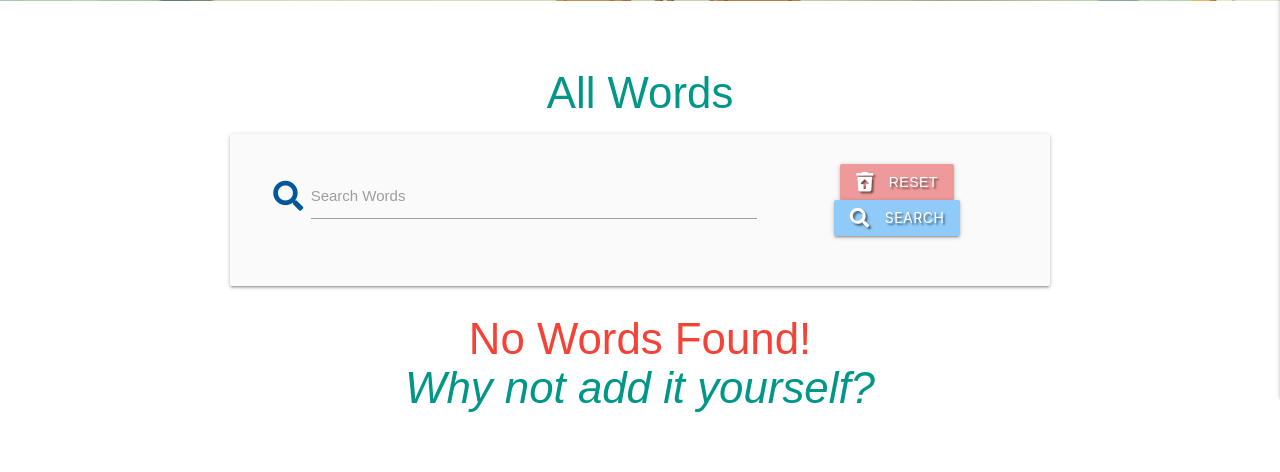
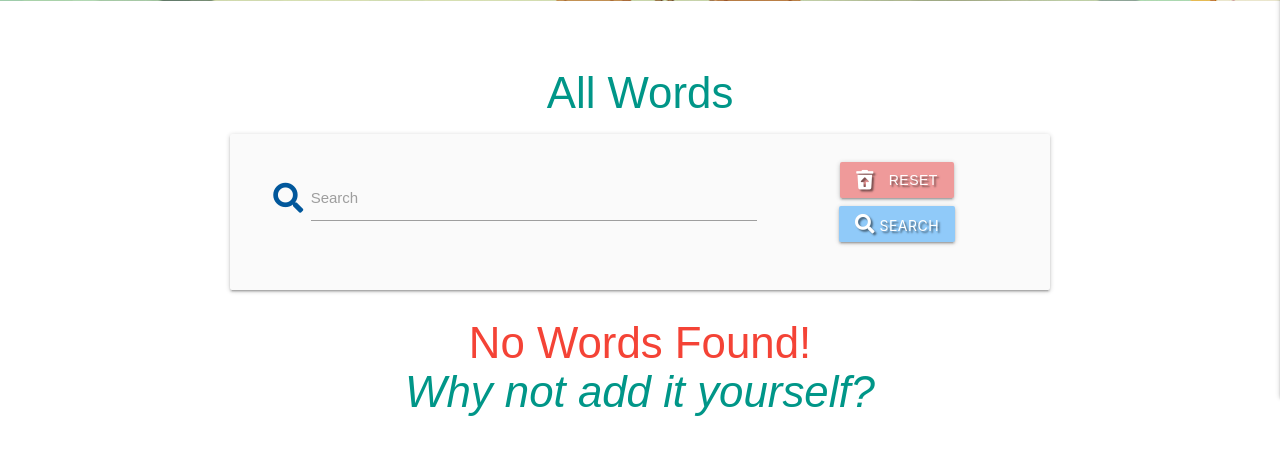
Before and after one commit to Leefarmer83/Translate-It, a Flask app: page /search in a window 1280 px wide. Shown: the part 463-935 px from the top of the page. Before the commit the page ends 875 px from the top, so only its background shows below. Run offline with Flask 2, Linux system fonts and the light colour scheme; data that the repository does not hold is empty; some libraries are stand-ins or nearby versions; some web fonts are replaced.

Commit message:
cleaned up words search box, adding margin and centering the icons

```diff
--- a/templates/base.html
+++ b/templates/base.html
@@ -22,7 +22,7 @@
             <!-- top navbar -->
             <nav class="nav-extended z-depth-5 teal lighten-2 text-shadow">
                 <div class="nav-wrapper">
-                    <a href="{{ url_for('get_words') }}" class="brand-logo">Translate It</a>
+                    <a href="{{ url_for('home') }}" class="brand-logo">Translate It</a>
                     <a href="#" data-target="mobile-demo" class="sidenav-trigger right"><i class="fas fa-bars"></i></a>
                     <ul class="right hide-on-med-and-down">
                         <li><a href="{{ url_for('home') }}">Home</a></li>
@@ -30,7 +30,9 @@
                         {% if session.user %}
                         <li><a href="{{ url_for('add_words') }}">Add Words</a></li>
                         <li><a href="{{ url_for('profile', username=session['user']) }}">Profile</a></li>
+                        {% if session.user|lower == "admin"|lower %}
                         <li><a href="{{ url_for('get_categories') }}">Manage Categories</a></li>
+                        {% endif %}
                         <li><a href="{{ url_for('logout') }}">Log Out</a></li>
                         {% else %}
                         <li><a href="{{ url_for('login') }}">Log In</a></li>
--- a/templates/words.html
+++ b/templates/words.html
@@ -10,12 +10,12 @@
                 <div class="input-field col s12 m8">
                     <i class="fas fa-search prefix light-blue-text text-darken-4"></i>
                     <input type="text" name="query" id="query" minlength="2" class="validate" required>
-                    <label for="query">Search Words</label>
+                    <label for="query">Search</label>
                 </div>
                 <div class="col s12 m4">
-                    <a href="{{ url_for('get_words') }}" class="red lighten-3 waves-effect waves-light btn white-text text-shadow btn">Reset<i class="fas fa-trash-restore left"></i></a>
-                    <button type="submit" class="blue lighten-3 waves-effect waves-light btn white-text text-shadow">
-                        <i class="fas fa-search left"></i> Search
+                    <a href="{{ url_for('get_words') }}" class="margin red lighten-3 waves-effect waves-light btn white-text text-shadow btn">Reset<i class="fas fa-trash-restore left"></i></a>
+                    <button type="submit" class="margin blue lighten-3 waves-effect waves-light btn white-text text-shadow">
+                        <i class="fas fa-search center"></i> Search
                     </button>
                 </div>
             </div>
```
